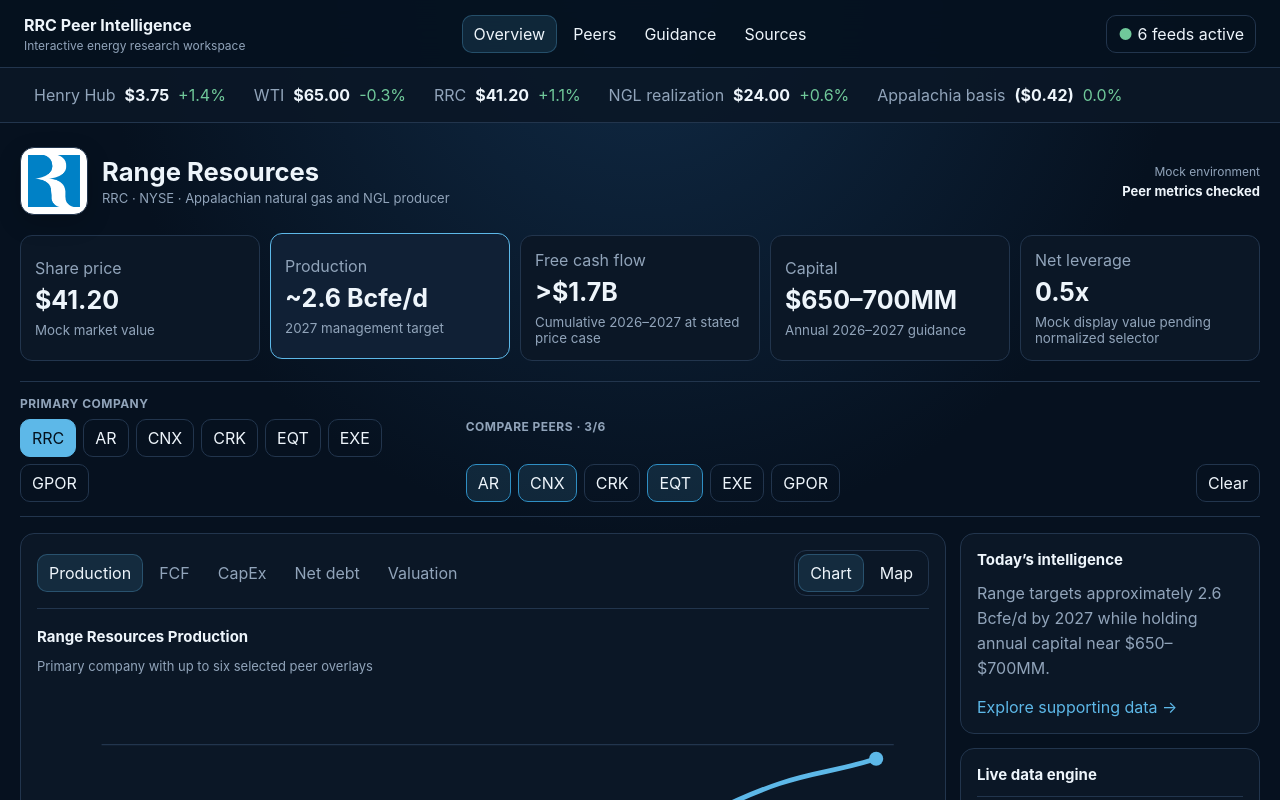
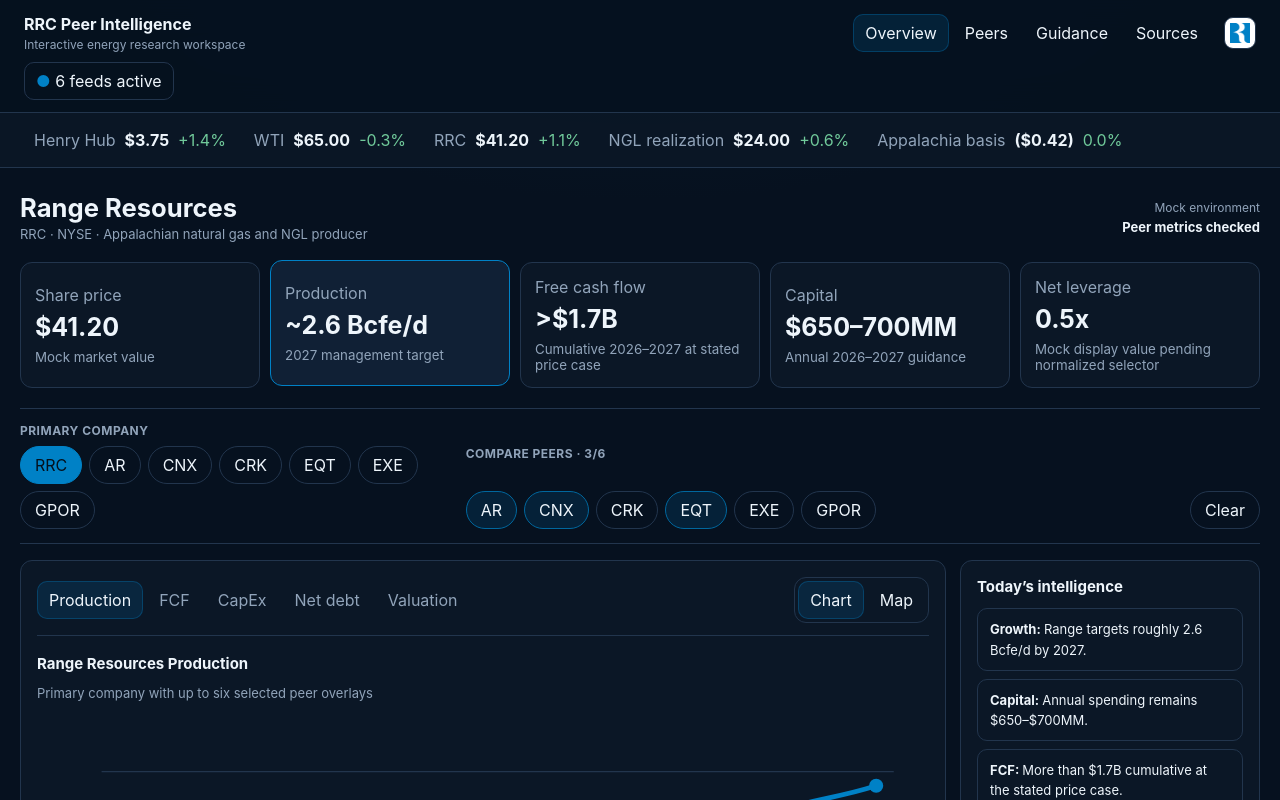
Before and after one commit to christian-04-code/rrc-peer-dashboard, a Next.js app: page / in a window 1280 px wide. Shown: the top 800 px of the page. Built offline with nearby package versions, Linux system fonts and the light colour scheme.

Commit message:
Phase 1.5: visual fidelity pass — top-right logo, brand-blue accent

```diff
--- a/app/globals.css
+++ b/app/globals.css
@@ -6,28 +6,34 @@
   --border: #22354d;
   --text: #eef5fb;
   --muted: #91a4ba;
-  --accent: #5db8e8;
-  --accent-strong: #2f8fc4;
-  --accent-soft: rgba(93, 184, 232, 0.12);
+  --accent: #0081c6;
+  --accent-strong: #00679e;
+  --accent-soft: rgba(0, 129, 198, 0.15);
   --positive: #70c99a;
   --negative: #e48686;
 }
 
 * { box-sizing: border-box; }
 html { background: var(--bg); }
-body { margin: 0; background: radial-gradient(circle at top, #102a45 0, var(--bg) 40%); color: var(--text); font-family: Inter, ui-sans-serif, system-ui, -apple-system, BlinkMacSystemFont, "Segoe UI", sans-serif; }
+body { margin: 0; background: radial-gradient(ellipse 900px 480px at 50% -8%, rgba(0, 42, 68, .32), transparent 62%), var(--bg); color: var(--text); font-family: Inter, ui-sans-serif, system-ui, -apple-system, BlinkMacSystemFont, "Segoe UI", sans-serif; }
 button, select { font: inherit; }
 button { color: inherit; cursor: pointer; }
 button:disabled { cursor: not-allowed; opacity: .45; }
+button:focus-visible, a:focus-visible, [tabindex]:focus-visible { outline: 2px solid var(--accent); outline-offset: 2px; border-radius: 6px; }
 .dashboard-shell { min-height: 100vh; }
-.topbar { min-height: 68px; display: grid; grid-template-columns: 1fr auto 1fr; align-items: center; gap: 18px; padding: 12px 24px; border-bottom: 1px solid var(--border); background: rgba(6, 17, 31, 0.94); position: sticky; top: 0; z-index: 20; backdrop-filter: blur(18px); }
-.topbar > div { display: flex; flex-direction: column; gap: 3px; }
+.topbar { display: flex; flex-direction: column; gap: 10px; padding: 14px 24px 12px; border-bottom: 1px solid var(--border); background: rgba(6, 17, 31, 0.94); position: sticky; top: 0; z-index: 20; backdrop-filter: blur(18px); }
+.topbar-main { display: flex; align-items: center; justify-content: space-between; gap: 18px; }
+.brand { display: flex; flex-direction: column; gap: 3px; }
 .topbar span, .updated span { color: var(--muted); font-size: 12px; }
-.topbar nav { display: flex; gap: 4px; }
-.topbar nav button, .live-button, .view-toggle button, .tabs button, .company-selector button, .map-toolbar button { border: 1px solid transparent; background: transparent; border-radius: 10px; padding: 8px 11px; }
-.topbar nav button:hover, .topbar nav button.active, .tabs button.active, .view-toggle button.active { background: var(--accent-soft); border-color: rgba(93,184,232,.28); }
-.live-button { justify-self: end; border-color: var(--border); }
-.live-button::first-letter { color: var(--positive); }
+.topbar-main nav { display: flex; gap: 4px; }
+.topbar-right { display: flex; align-items: center; gap: 14px; }
+.brand-mark { width: 32px; height: 32px; position: relative; overflow: hidden; border-radius: 9px; background: white; border: 1px solid var(--border); flex: 0 0 auto; }
+.brand-mark img { object-fit: contain; padding: 5px; }
+.status-row { display: flex; }
+.topbar-main nav button, .live-button, .view-toggle button, .tabs button, .map-toolbar button { border: 1px solid transparent; background: transparent; border-radius: 10px; padding: 8px 11px; }
+.topbar-main nav button:hover, .topbar-main nav button.active, .tabs button.active, .view-toggle button.active { background: var(--accent-soft); border-color: rgba(0,129,198,.32); }
+.live-button { border-color: var(--border); }
+.live-button::first-letter { color: var(--accent); }
 .market-ribbon { display: flex; gap: 8px; overflow-x: auto; padding: 9px 24px; border-bottom: 1px solid var(--border); background: rgba(11,23,38,.9); }
 .market-ribbon button { min-width: max-content; display: flex; gap: 9px; align-items: center; border: 1px solid transparent; border-radius: 9px; padding: 7px 9px; background: transparent; }
 .market-ribbon button:hover { border-color: var(--border); background: var(--panel-2); }
@@ -36,8 +42,6 @@
 .content { width: min(1520px, calc(100% - 40px)); margin: 0 auto; padding: 24px 0 48px; }
 .company-header, .workspace-toolbar { display: flex; align-items: center; justify-content: space-between; gap: 18px; }
 .company-identity { display: flex; align-items: center; gap: 14px; }
-.logo-frame { width: 68px; height: 68px; position: relative; overflow: hidden; border-radius: 14px; border: 1px solid var(--border); background: white; box-shadow: 0 8px 24px rgba(0,0,0,.18); }
-.logo-frame img { object-fit: contain; padding: 7px; }
 h1, h2, p { margin-top: 0; }
 h1 { margin-bottom: 3px; font-size: clamp(22px, 2vw, 30px); }
 h2 { font-size: 15px; }
@@ -52,14 +56,14 @@
 .selector-block { display: grid; gap: 8px; }
 .selector-block > div { display: flex; flex-wrap: wrap; gap: 7px; }
 .selector-label { color: var(--muted); font-size: 12px; font-weight: 700; letter-spacing: .04em; text-transform: uppercase; }
-.company-selector button { border-color: var(--border); }
+.company-selector button { border: 1px solid var(--border); border-radius: 999px; padding: 8px 14px; background: transparent; }
 .company-selector button.active { background: var(--accent); color: #04111d; border-color: var(--accent); }
 .company-selector button.comparison-active { background: var(--accent-soft); border-color: var(--accent-strong); color: var(--text); }
 .comparison-block { grid-template-columns: 1fr auto; align-items: end; }
 .comparison-block .selector-label { grid-column: 1 / -1; }
 .clear-comparisons { align-self: end; }
 .workspace-grid { display: grid; grid-template-columns: minmax(0, 1fr) 300px; gap: 14px; }
-.workspace, .panel { border: 1px solid var(--border); border-radius: 14px; background: var(--panel); }
+.workspace, .panel { border: 1px solid var(--border); border-radius: 12px; background: var(--panel); }
 .workspace { min-height: 540px; padding: 16px; }
 .workspace-toolbar { border-bottom: 1px solid var(--border); padding-bottom: 12px; }
 .tabs, .view-toggle { display: flex; flex-wrap: wrap; gap: 4px; }
@@ -83,16 +87,21 @@
 .chart-legend .primary-legend { color: var(--text); border-color: var(--accent); }
 aside { display: flex; flex-direction: column; gap: 14px; }
 .panel { padding: 16px; }
+.panel-head { display: flex; align-items: center; justify-content: space-between; gap: 10px; }
+.badge { font-size: 11px; font-weight: 700; letter-spacing: .04em; text-transform: uppercase; color: var(--muted); border: 1px solid var(--border); border-radius: 999px; padding: 3px 10px; }
 .panel p { color: var(--muted); line-height: 1.55; }
 .panel button { border: 0; padding: 0; background: transparent; color: var(--accent); text-align: left; }
 .panel ul { padding: 0; margin: 0; list-style: none; display: grid; gap: 10px; }
 .panel li { display: flex; justify-content: space-between; gap: 12px; border-top: 1px solid var(--border); padding-top: 10px; font-size: 13px; }
-.panel li strong { color: var(--positive); }
+.panel li strong { color: var(--muted); font-weight: 600; }
+.insight-list { display: grid; gap: 8px; margin: 10px 0 12px; }
+.insight-row { border: 1px solid var(--border); border-radius: 10px; padding: 10px 12px; font-size: 13px; line-height: 1.55; color: var(--text); }
+.insight-row b { font-weight: 700; }
 .map-toolbar { display: flex; justify-content: space-between; gap: 12px; align-items: center; }
 .map-toolbar div { display: flex; gap: 5px; flex-wrap: wrap; }
 .map-toolbar > div:first-child { display: block; }
 .map-toolbar button { border-color: var(--border); }
-.map-placeholder { position: relative; min-height: 360px; margin: 16px 0; overflow: hidden; border: 1px solid var(--border); border-radius: 14px; background: linear-gradient(140deg, #101f31, #081321); }
+.map-placeholder { position: relative; min-height: 360px; margin: 16px 0; overflow: hidden; border: 1px solid var(--border); border-radius: 12px; background: linear-gradient(140deg, #101f31, #081321); }
 .map-placeholder::before { content: "UNITED STATES · AUTHORITATIVE GEOMETRY PENDING"; position: absolute; inset: 50% auto auto 50%; transform: translate(-50%, -50%); color: rgba(143,162,186,.12); font-weight: 800; letter-spacing: .12em; text-align: center; }
 .basin { position: absolute; z-index: 2; padding: 8px 10px; border: 1px solid var(--accent); border-radius: 999px; background: var(--accent-soft); font-size: 12px; cursor: pointer; }
 .appalachia { right: 13%; top: 27%; }
@@ -117,8 +126,7 @@
 }
 
 @media (max-width: 980px) {
-  .topbar { grid-template-columns: 1fr auto; }
-  .topbar nav { display: none; }
+  .topbar-main nav { display: none; }
   .metric-grid { grid-template-columns: repeat(2, minmax(0, 1fr)); }
   .metric:last-child { grid-column: 1 / -1; }
   .workspace-grid { grid-template-columns: 1fr; }
@@ -133,7 +141,6 @@
   .content { width: min(100% - 24px, 1520px); padding-top: 16px; }
   .company-header { align-items: flex-start; }
   .updated { display: none; }
-  .logo-frame { width: 56px; height: 56px; }
   .metric-grid { grid-template-columns: 1fr 1fr; }
   .comparison-block { grid-template-columns: 1fr; }
   .workspace-toolbar { align-items: flex-start; flex-direction: column; }
--- a/components/HomeDashboard.tsx
+++ b/components/HomeDashboard.tsx
@@ -32,6 +32,7 @@
   const closeButtonRef = useRef<HTMLButtonElement>(null);
 
   const company = getCompany(ticker);
+  const brandCompany = getCompany("RRC");
   const metrics = useMemo(() => getHomepageMetrics(ticker), [ticker]);
 
   useEffect(() => {
@@ -53,12 +54,17 @@
     return () => window.removeEventListener("keydown", onKeyDown);
   }, [drawer]);
 
-  const insight = useMemo(() => {
-    if (ticker !== "RRC") return `${ticker} is selected. Detailed insights remain disabled until its normalized adapter is connected.`;
-    if (metric === "production") return "Range targets approximately 2.6 Bcfe/d by 2027 while holding annual capital near $650–$700MM.";
-    if (metric === "fcf") return "The repository guidance framework references more than $1.7B of cumulative 2026–2027 free cash flow at the stated commodity case.";
-    return "Click any metric, company, market item, or workspace control to change analytical context.";
-  }, [ticker, metric]);
+  const insightRows = useMemo((): { label?: string; text: string }[] => {
+    if (ticker !== "RRC") {
+      return [{ text: `${ticker} is selected. Detailed insights remain disabled until its normalized adapter is connected.` }];
+    }
+    return [
+      { label: "Growth", text: "Range targets roughly 2.6 Bcfe/d by 2027." },
+      { label: "Capital", text: "Annual spending remains $650–$700MM." },
+      { label: "FCF", text: "More than $1.7B cumulative at the stated price case." }
+    ];
+  }, [ticker]);
+  const insightSummary = insightRows.map((row) => row.text).join(" ");
 
   function selectPrimaryCompany(nextTicker: Ticker) {
     setTicker(nextTicker);
@@ -77,12 +83,19 @@
   return (
     <main className="dashboard-shell">
       <header className="topbar">
-        <div>
-          <strong>RRC Peer Intelligence</strong>
-          <span>Interactive energy research workspace</span>
+        <div className="topbar-main">
+          <div className="brand">
+            <strong>RRC Peer Intelligence</strong>
+            <span>Interactive energy research workspace</span>
+          </div>
+          <div className="topbar-right">
+            <nav aria-label="Primary navigation"><button className="active">Overview</button><button>Peers</button><button>Guidance</button><button>Sources</button></nav>
+            <div className="brand-mark"><Image src={brandCompany.logo} alt={brandCompany.logoAlt} fill sizes="32px" /></div>
+          </div>
         </div>
-        <nav aria-label="Primary navigation"><button className="active">Overview</button><button>Peers</button><button>Guidance</button><button>Sources</button></nav>
-        <button className="live-button" onClick={() => setDrawer("Data activity and source health")}>● 6 feeds active</button>
+        <div className="status-row">
+          <button className="live-button" onClick={() => setDrawer("Data activity and source health")}>● 6 feeds active</button>
+        </div>
       </header>
 
       <section className="market-ribbon" aria-label="Mock live market ribbon">
@@ -96,7 +109,6 @@
       <section className="content">
         <div className="company-header">
           <div className="company-identity">
-            <div className="logo-frame"><Image src={company.logo} alt={company.logoAlt} fill sizes="68px" /></div>
             <div><h1>{company.shortName}</h1><p>{company.ticker} · {company.exchange} · {company.description}</p></div>
           </div>
           <div className="updated"><span>Mock environment</span><strong>{activity}</strong></div>
@@ -133,8 +145,22 @@
           </div>
 
           <aside>
-            <div className="panel"><h2>Today’s intelligence</h2><p>{insight}</p><button onClick={() => setDrawer(insight)}>Explore supporting data →</button></div>
-            <div className="panel"><h2>Live data engine</h2><ul><li><span>Market prices</span><strong>Updating</strong></li><li><span>SEC filings</span><strong>Synced</strong></li><li><span>Guidance parser</span><strong>Complete</strong></li><li><span>Peer metrics</span><strong>Ready</strong></li></ul></div>
+            <div className="panel">
+              <h2>Today’s intelligence</h2>
+              <div className="insight-list">
+                {insightRows.map((row) => (
+                  <div className="insight-row" key={row.label ?? row.text}>
+                    {row.label ? <b>{row.label}: </b> : null}
+                    {row.text}
+                  </div>
+                ))}
+              </div>
+              <button onClick={() => setDrawer(insightSummary)}>Explore supporting data →</button>
+            </div>
+            <div className="panel">
+              <div className="panel-head"><h2>Live data engine</h2><span className="badge">Simulated</span></div>
+              <ul>{activityMessages.map((message) => <li key={message}><span>{message}</span><strong>now</strong></li>)}</ul>
+            </div>
           </aside>
         </section>
 
```
